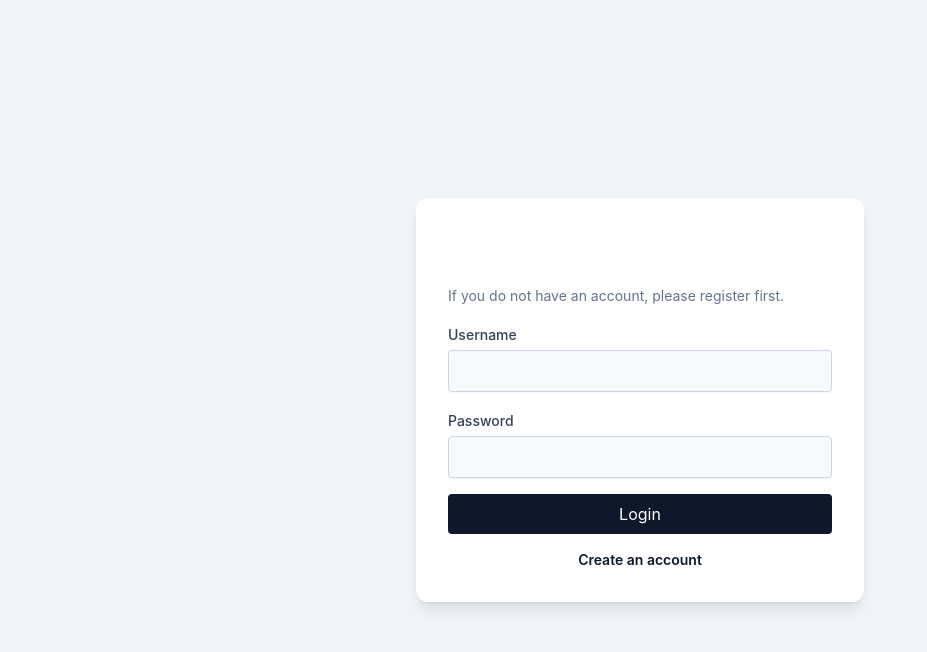
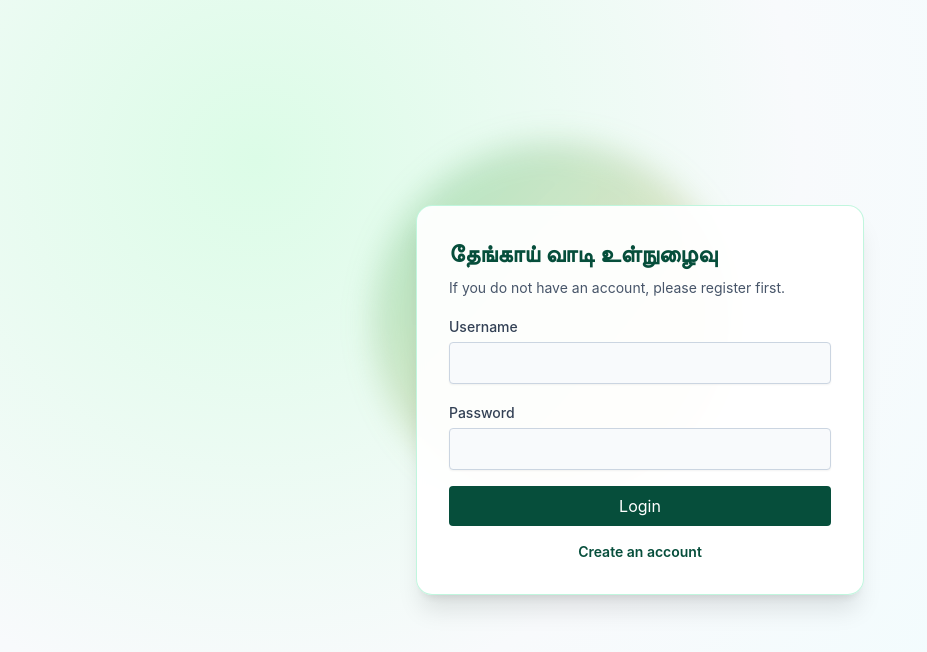
Before and after one commit to Vignesh3uu3h/coconuts, a React (Vite) app in the folder frontend/: page /login in a window 1280 px wide. Shown: the top 652 px of the page, without its empty margins (0-927 px from the left). Built offline with nearby package versions, Linux system fonts and the light colour scheme.

Commit message:
fix text adpaths

```diff
--- a/frontend/src/index.css
+++ b/frontend/src/index.css
@@ -22,7 +22,7 @@
 }
 
 :root {
-  color-scheme: dark;
+  color-scheme: light;
 }
 
 body {
@@ -34,3 +34,55 @@ body {
 button, input, select, textarea {
   font: inherit;
 }
+
+.login-screen {
+  position: relative;
+  overflow: hidden;
+  background: radial-gradient(circle at 20% 20%, #dcfce7 0%, #f8fafc 45%, #ecfeff 100%);
+}
+
+.login-glow {
+  position: absolute;
+  width: 360px;
+  height: 360px;
+  border-radius: 9999px;
+  background: linear-gradient(135deg, rgba(22, 163, 74, 0.25), rgba(245, 158, 11, 0.22));
+  filter: blur(16px);
+  animation: floatGlow 4.8s ease-in-out infinite;
+}
+
+.login-card {
+  position: relative;
+  animation: loginEnter 520ms ease-out both;
+}
+
+@keyframes loginEnter {
+  from {
+    opacity: 0;
+    transform: translateY(22px) scale(0.98);
+  }
+  to {
+    opacity: 1;
+    transform: translateY(0) scale(1);
+  }
+}
+
+@keyframes floatGlow {
+  0% {
+    transform: translate(-130px, -110px);
+  }
+  50% {
+    transform: translate(130px, 85px);
+  }
+  100% {
+    transform: translate(-130px, -110px);
+  }
+}
+
+@media (max-width: 640px) {
+  .login-glow {
+    width: 260px;
+    height: 260px;
+    filter: blur(12px);
+  }
+}
--- a/frontend/src/pages/LoginPage.jsx
+++ b/frontend/src/pages/LoginPage.jsx
@@ -5,29 +5,37 @@ import api, { setAuthTokens } from '../api'
 export default function LoginPage() {
   const [form, setForm] = useState({ username: '', password: '' })
   const [error, setError] = useState('')
+  const [loading, setLoading] = useState(false)
   const navigate = useNavigate()
 
   const handleSubmit = async (event) => {
     event.preventDefault()
+    setError('')
+    setLoading(true)
     try {
       const response = await api.post('auth/login/', form)
       const saved = setAuthTokens(response.data || {})
       if (!saved) {
         setError('Login response missing token. Please try again.')
+        setLoading(false)
         return
       }
       navigate('/', { replace: true })
     } catch (err) {
       setError(err.response?.data?.error || 'Invalid credentials or server error.')
+      setLoading(false)
     }
   }
 
   return (
-    <div className="flex min-h-screen items-center justify-center bg-slate-100 px-4">
-      <div className="w-full max-w-md rounded-xl bg-white p-8 shadow-lg">
-        <h1 className="text-2xl font-bold mb-6">தேங்காய் வாடி உள்நுழைவு</h1>
-        <p className="mb-4 text-sm text-slate-500">If you do not have an account, please register first.</p>
+    <div className="login-screen flex min-h-screen items-center justify-center px-4">
+      <div className="login-glow" aria-hidden="true" />
+      <div className="login-card w-full max-w-md rounded-2xl border border-emerald-200/70 bg-white/95 p-8 shadow-xl backdrop-blur-sm">
+        <h1 className="mb-2 text-2xl font-bold text-emerald-900">தேங்காய் வாடி உள்நுழைவு</h1>
+        <p className="mb-4 text-sm text-slate-600">If you do not have an account, please register first.</p>
+
         {error && <div className="mb-4 rounded bg-red-100 px-4 py-3 text-sm text-red-700">{error}</div>}
+
         <form onSubmit={handleSubmit} className="space-y-4">
           <label className="block">
             <span className="text-sm font-medium text-slate-700">Username</span>
@@ -49,10 +57,17 @@ export default function LoginPage() {
               required
             />
           </label>
-          <button className="w-full rounded bg-slate-900 px-4 py-2 text-white" type="submit">Login</button>
+          <button
+            className="w-full rounded bg-emerald-900 px-4 py-2 text-white transition hover:bg-emerald-800 disabled:cursor-not-allowed disabled:opacity-70"
+            type="submit"
+            disabled={loading}
+          >
+            {loading ? 'Logging in...' : 'Login'}
+          </button>
         </form>
+
         <div className="mt-4 text-center text-sm text-slate-600">
-          <Link to="/register" className="text-slate-900 font-semibold">Create an account</Link>
+          <Link to="/register" className="font-semibold text-emerald-900">Create an account</Link>
         </div>
       </div>
     </div>
```
Also changed, not shown: 5 other files (tests, documents, lock files or other folders).
